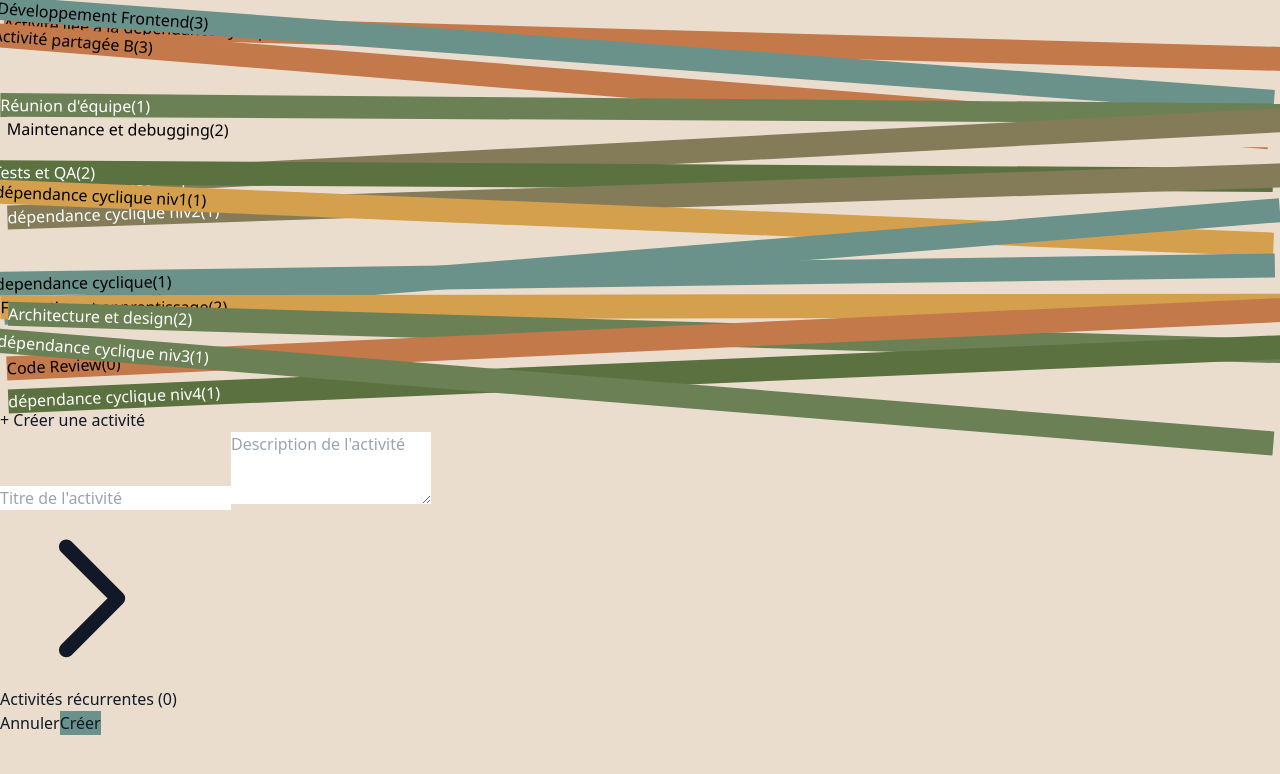
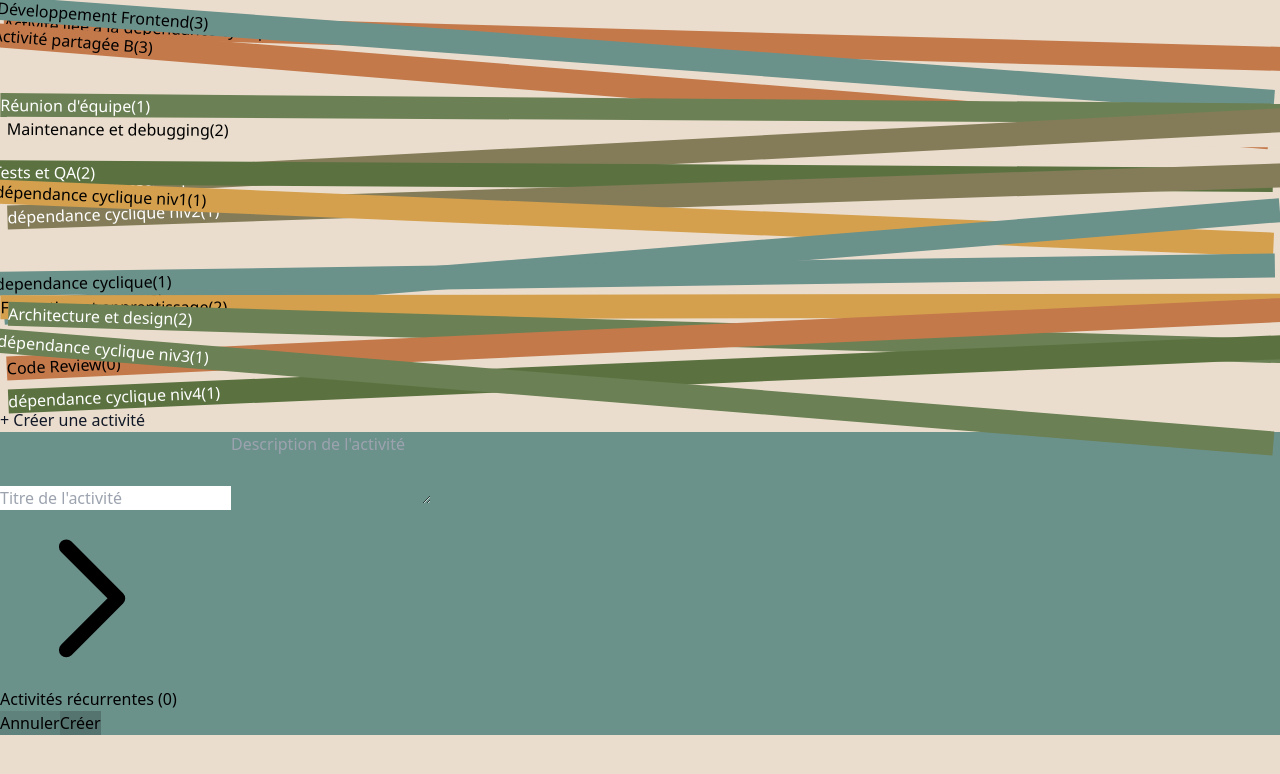
Before and after one commit to florianInfo/Flow, a React (Vite) app: page / in a window 1280 px wide. Both pictures are taken after a click on the button "+ Créer une activité". Shown: the top 774 px of the page. Built offline with nearby package versions, Linux system fonts and the light colour scheme.

Commit message:
Implement dynamic text color adjustment in ActivityModal based on background color; enhance styling for improved readability and user interaction.

```diff
--- a/src/components/ActivityModal.tsx
+++ b/src/components/ActivityModal.tsx
@@ -77,11 +77,27 @@ export default function ActivityModal({
     return found?.title || `Activité #${id}`
   }
 
+  // Déterminer la couleur du texte en fonction de la luminosité du fond
+  const getTextColor = (hex: string): string => {
+    const r = parseInt(hex.slice(1, 3), 16)
+    const g = parseInt(hex.slice(3, 5), 16)
+    const b = parseInt(hex.slice(5, 7), 16)
+    // Calcul de la luminosité relative
+    const luminance = (0.299 * r + 0.587 * g + 0.114 * b) / 255
+    return luminance > 0.5 ? '#000000' : '#FFFFFF'
+  }
+
+  const backgroundColor = getColorHex(formData.color)
+  const textColor = getTextColor(backgroundColor)
+
   return (
     <div className="fixed inset-0 z-50 flex items-center justify-center bg-black bg-opacity-50">
-      <div className="bg-white rounded-lg shadow-xl w-full max-w-2xl max-h-[90vh] overflow-hidden flex flex-col">
+      <div
+        className="rounded-lg shadow-xl w-full max-w-2xl max-h-[90vh] overflow-hidden flex flex-col"
+        style={{ backgroundColor, color: textColor }}
+      >
         {/* Header */}
-        <div className="flex items-start justify-between p-6 border-b">
+        <div className="flex items-start justify-between p-6 border-b" style={{ borderColor: textColor === '#FFFFFF' ? 'rgba(255,255,255,0.2)' : 'rgba(0,0,0,0.1)' }}>
           <div className="flex-1">
             {isEditing ? (
               <input
@@ -92,18 +108,19 @@ export default function ActivityModal({
                 className="text-2xl font-bold w-full border-none outline-none focus:ring-2 focus:ring-blue-500 rounded px-2 py-1"
               />
             ) : (
-              <h2 className="text-2xl font-bold text-gray-800">{formData.title}</h2>
+              <h2 className="text-2xl font-bold">{formData.title}</h2>
             )}
             {isEditing ? (
               <textarea
                 value={formData.description}
                 onChange={(e) => setFormData({ ...formData, description: e.target.value })}
                 placeholder="Description de l'activité"
-                className="text-gray-600 italic w-full mt-2 border-none outline-none focus:ring-2 focus:ring-blue-500 rounded px-2 py-1 resize-none"
+                className="italic w-full mt-2 border-none outline-none focus:ring-2 focus:ring-blue-500 rounded px-2 py-1 resize-none opacity-90"
+                style={{ color: textColor, backgroundColor: 'transparent' }}
                 rows={3}
               />
             ) : (
-              <p className="text-gray-600 italic mt-2">{formData.description}</p>
+              <p className="italic mt-2 opacity-90">{formData.description}</p>
             )}
           </div>
 
@@ -116,11 +133,12 @@ export default function ActivityModal({
               >
                 <svg
                   xmlns="http://www.w3.org/2000/svg"
-                  className="h-5 w-5 text-gray-600"
+                  className="h-5 w-5"
                   fill="none"
                   viewBox="0 0 24 24"
                   stroke="currentColor"
                   strokeWidth={2}
+                  style={{ color: textColor }}
                 >
                   <path
                     strokeLinecap="round"
@@ -136,11 +154,12 @@ export default function ActivityModal({
               >
                 <svg
                   xmlns="http://www.w3.org/2000/svg"
-                  className="h-5 w-5 text-red-600"
+                  className="h-5 w-5"
                   fill="none"
                   viewBox="0 0 24 24"
                   stroke="currentColor"
                   strokeWidth={2}
+                  style={{ color: textColor === '#FFFFFF' ? '#FEE2E2' : '#DC2626' }}
                 >
                   <path
                     strokeLinecap="round"
@@ -156,7 +175,7 @@ export default function ActivityModal({
         {/* Content */}
         <div className="flex-1 overflow-y-auto p-6">
           {/* Panel collapsable pour recurringActivities */}
-          <div className="border rounded-lg">
+          <div className="border rounded-lg" style={{ borderColor: textColor === '#FFFFFF' ? 'rgba(255,255,255,0.3)' : 'rgba(0,0,0,0.2)' }}>
             <button
               onClick={() => setIsRecurringOpen(!isRecurringOpen)}
               className="w-full flex items-center justify-between p-4 hover:bg-gray-50 transition-colors"
@@ -164,11 +183,12 @@ export default function ActivityModal({
               <div className="flex items-center gap-2">
                 <svg
                   xmlns="http://www.w3.org/2000/svg"
-                  className={`h-5 w-5 text-gray-600 transition-transform ${isRecurringOpen ? 'rotate-90' : ''}`}
+                  className={`h-5 w-5 transition-transform ${isRecurringOpen ? 'rotate-90' : ''}`}
                   fill="none"
                   viewBox="0 0 24 24"
                   stroke="currentColor"
                   strokeWidth={2}
+                  style={{ color: textColor }}
                 >
                   <path strokeLinecap="round" strokeLinejoin="round" d="M9 5l7 7-7 7" />
                 </svg>
@@ -179,7 +199,7 @@ export default function ActivityModal({
             </button>
 
             {isRecurringOpen && (
-              <div className="border-t p-4">
+              <div className="border-t p-4" style={{ borderColor: textColor === '#FFFFFF' ? 'rgba(255,255,255,0.2)' : 'rgba(0,0,0,0.1)' }}>
                 {formData.recurringActivities && formData.recurringActivities.length > 0 ? (
                   <ul className="space-y-2">
                     {formData.recurringActivities.map((recurring, index) => {
@@ -192,7 +212,16 @@ export default function ActivityModal({
                                 onActivityClick(recurring.targetedActivityId)
                               }
                             }}
-                            className="text-blue-600 underline cursor-pointer hover:text-blue-800 transition-colors"
+                            className="underline cursor-pointer transition-colors"
+                            style={{
+                              color: textColor === '#FFFFFF' ? '#93C5FD' : '#2563EB',
+                            }}
+                            onMouseEnter={(e) => {
+                              e.currentTarget.style.color = textColor === '#FFFFFF' ? '#DBEAFE' : '#1D4ED8'
+                            }}
+                            onMouseLeave={(e) => {
+                              e.currentTarget.style.color = textColor === '#FFFFFF' ? '#93C5FD' : '#2563EB'
+                            }}
                             disabled={!onActivityClick || !targetActivity}
                           >
                             {getActivityName(recurring.targetedActivityId)} - {recurring.percent}%
@@ -202,7 +231,7 @@ export default function ActivityModal({
                     })}
                   </ul>
                 ) : (
-                  <p className="text-gray-500 italic text-sm">Aucune activité récurrente</p>
+                  <p className="italic text-sm opacity-75">Aucune activité récurrente</p>
                 )}
               </div>
             )}
@@ -210,17 +239,24 @@ export default function ActivityModal({
         </div>
 
         {/* Footer */}
-        <div className="flex items-center justify-end gap-4 p-6 border-t bg-gray-50">
+        <div className="flex items-center justify-end gap-4 p-6 border-t" style={{ borderColor: textColor === '#FFFFFF' ? 'rgba(255,255,255,0.2)' : 'rgba(0,0,0,0.1)' }}>
           <button
             onClick={onClose}
-            className="px-4 py-2 text-gray-700 bg-white border border-gray-300 rounded-lg hover:bg-gray-50 transition-colors"
+            className="px-4 py-2 rounded-lg transition-colors"
+            style={{
+              backgroundColor: textColor === '#FFFFFF' ? 'rgba(255,255,255,0.2)' : 'rgba(0,0,0,0.1)',
+              color: textColor
+            }}
           >
             Annuler
           </button>
           <button
             onClick={handleSave}
-            className="px-4 py-2 text-white rounded-lg transition-colors"
-            style={{ backgroundColor: getColorHex(formData.color) }}
+            className="px-4 py-2 rounded-lg transition-colors"
+            style={{
+              backgroundColor: textColor === '#FFFFFF' ? 'rgba(255,255,255,0.3)' : 'rgba(0,0,0,0.2)',
+              color: textColor
+            }}
           >
             {isCreateMode ? 'Créer' : 'Modifier'}
           </button>
```
